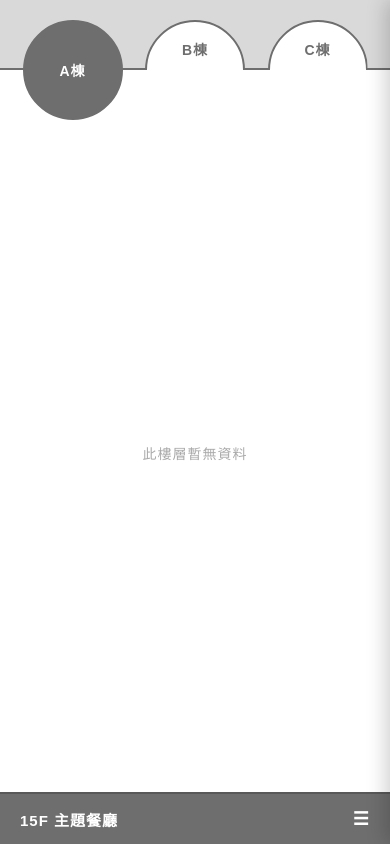
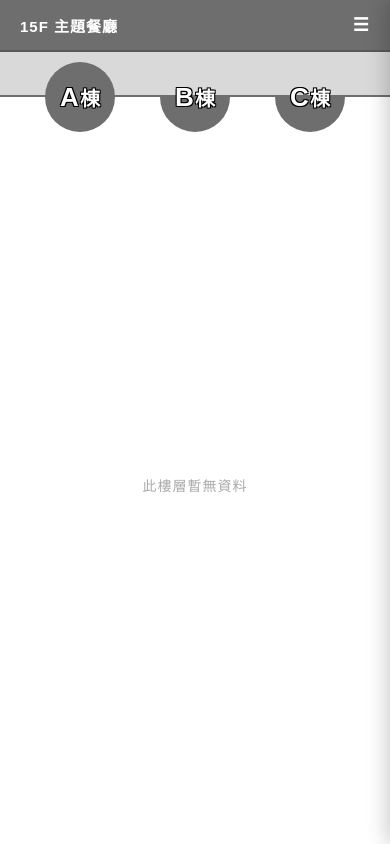
Before and after one commit to faypo/ChungyoOffical, a React (Vite) app in the folder dm-flipbook/: page /floor in a window 390 px wide. Built offline with nearby package versions, Linux system fonts and the light colour scheme.

Commit message:
[dev]調整版面以及圓圈顯示方式

```diff
--- a/dm-flipbook/public/floor-guide.json
+++ b/dm-flipbook/public/floor-guide.json
@@ -21,6 +21,74 @@
     { "id": "B3",  "label": "B3   國際美食街|主題餐廳"  },
     { "id": "B4-5",  "label": "B4-5   地下停車場"  }
   ],
+  "floorInfo": {
+    "A": {
+      "1F":   { "title": "", "icons": [] },
+      "2F":   { "title": "", "icons": [] },
+      "M2F":  { "title": "", "icons": [] },
+      "3F":   { "title": "", "icons": [] },
+      "4F":   { "title": "", "icons": [] },
+      "5F":   { "title": "", "icons": [] },
+      "6F":   { "title": "", "icons": [] },
+      "7F":   { "title": "", "icons": [] },
+      "8F":   { "title": "", "icons": [] },
+      "9F":   { "title": "", "icons": [] },
+      "10F":  { "title": "", "icons": [] },
+      "11F":  { "title": "", "icons": [] },
+      "12F":  { "title": "", "icons": [] },
+      "13F":  { "title": "", "icons": [] },
+      "14F":  { "title": "", "icons": [] },
+      "15F":  { "title": "", "icons": [] },
+      "B1":   { "title": "", "icons": [] },
+      "B2":   { "title": "", "icons": [] },
+      "B3":   { "title": "", "icons": [] },
+      "B4-5": { "title": "", "icons": [] }
+    },
+    "B": {
+      "1F":   { "title": "", "icons": [] },
+      "2F":   { "title": "", "icons": [] },
+      "M2F":  { "title": "", "icons": [] },
+      "3F":   { "title": "", "icons": [] },
+      "4F":   { "title": "", "icons": [] },
+      "5F":   { "title": "", "icons": [] },
+      "6F":   { "title": "", "icons": [] },
+      "7F":   { "title": "", "icons": [] },
+      "8F":   { "title": "", "icons": [] },
+      "9F":   { "title": "", "icons": [] },
+      "10F":  { "title": "", "icons": [] },
+      "11F":  { "title": "", "icons": [] },
+      "12F":  { "title": "", "icons": [] },
+      "13F":  { "title": "", "icons": [] },
+      "14F":  { "title": "", "icons": [] },
+      "15F":  { "title": "", "icons": [] },
+      "B1":   { "title": "", "icons": [] },
+      "B2":   { "title": "", "icons": [] },
+      "B3":   { "title": "", "icons": [] },
+      "B4-5": { "title": "", "icons": [] }
+    },
+    "C": {
+      "1F":   { "title": "", "icons": [] },
+      "2F":   { "title": "", "icons": [] },
+      "M2F":  { "title": "", "icons": [] },
+      "3F":   { "title": "", "icons": [] },
+      "4F":   { "title": "", "icons": [] },
+      "5F":   { "title": "", "icons": [] },
+      "6F":   { "title": "", "icons": [] },
+      "7F":   { "title": "", "icons": [] },
+      "8F":   { "title": "", "icons": [] },
+      "9F":   { "title": "", "icons": [] },
+      "10F":  { "title": "", "icons": [] },
+      "11F":  { "title": "", "icons": [] },
+      "12F":  { "title": "", "icons": [] },
+      "13F":  { "title": "", "icons": [] },
+      "14F":  { "title": "", "icons": [] },
+      "15F":  { "title": "15F 主題餐廳", "icons": ["cutlery.png", "toilet.png"] },
+      "B1":   { "title": "", "icons": [] },
+      "B2":   { "title": "", "icons": [] },
+      "B3":   { "title": "", "icons": [] },
+      "B4-5": { "title": "", "icons": [] }
+    }
+  },
   "counters": {
     "A": {
       "1F": [
@@ -186,7 +254,7 @@
         { "name": "SOB DEALL", "phone": "04-2225-3485", "description": "SOB DEALL。", "logo": "/floor-pic/Logo_Gift.jpg" }
       ],
       "12F": [
-        { "name": "瓦城泰式料理", "phone": "04-2220-5678", "description": "自1990年創立以來，已成為全台最大的泰式連鎖餐飲第一品牌，以高品質的道地美味、親切熱誠的服務，及溫馨舒適的環境，引領全台泰式餐飲風潮。。", "logo": "/floor-pic/瓦城.png" },
+        { "name": "瓦城泰式料理", "phone": "04-2220-5678", "description": "自1990年創立以來，已成為全台最大的泰式連鎖餐飲第一品牌，以高品質的道地美味、親切熱誠的服務，及溫馨舒適的環境，引領全台泰式餐飲風潮。", "logo": "/floor-pic/瓦城.png" },
         { "name": "京悅港式飲茶", "phone": "04-2223-3919", "description": "京悅港式飲茶。", "logo": "/floor-pic/京悅.png" }
       ],
       "13F": [
--- a/dm-flipbook/src/components/FloorGuide.css
+++ b/dm-flipbook/src/components/FloorGuide.css
@@ -60,44 +60,59 @@
   position: relative;
   width: 173px; height: 173px;
   border-radius: 50%;
-  border: 3px solid var(--bc, #6E6E6E);
-  background: #fff;
+  border: none;
+  background: transparent;
   cursor: pointer;
   font-family: inherit;
-  color: var(--bc, #6E6E6E);
+  color: #fff;
   pointer-events: auto;
-  transition: border-color 0.2s, background 0.2s, color 0.2s;
+  overflow: visible;
 }
 
-/* Inactive: clip bottom half — only top semicircle visible */
-.floor-tab-btn:not(.active) {
-  clip-path: polygon(0 0, 100% 0, 100% 50%, 0 50%);
-}
-.floor-tab-btn:not(.active):hover {
-  background: color-mix(in srgb, var(--bc, #6E6E6E) 15%, white);
-}
-.floor-tab-btn.active {
+/* Background circle — only this gets clipped */
+.floor-tab-bg {
+  position: absolute;
+  inset: 0;
+  border-radius: 50%;
   background: var(--bc, #6E6E6E);
-  border-color: var(--bc, #6E6E6E);
-  color: #fff;
+  clip-path: polygon(0 50%, 100% 50%, 100% 100%, 0 100%);
+  transition: background 0.2s;
 }
 
-/* Label: always sits in the top quarter so it stays visible when clipped */
+.floor-tab-btn.active .floor-tab-bg {
+  clip-path: none;
+}
+
+.floor-tab-btn:not(.active):hover .floor-tab-bg {
+  background: color-mix(in srgb, var(--bc, #6E6E6E) 80%, black);
+}
+
+/* Label: always at true centre of full circle, never clipped */
 .floor-tab-label {
   position: absolute;
   left: 0; right: 0;
   text-align: center;
-  top: 28%;
+  top: 50%;
   transform: translateY(-50%);
-  font-size: 20px;
-  font-weight: 700;
-  letter-spacing: 2px;
   pointer-events: none;
+  display: flex;
+  align-items: baseline;
+  justify-content: center;
+  gap: 1px;
+  z-index: 1;
 }
 
-/* Active tab: re-centre label in the full circle */
-.floor-tab-btn.active .floor-tab-label {
-  top: 50%;
+.floor-tab-letter {
+  font-size: 58px;
+  font-weight: 900;
+  line-height: 1;
+  text-shadow: -1px -1px 0 #000, 1px -1px 0 #000, -1px 1px 0 #000, 1px 1px 0 #000;
+}
+
+.floor-tab-suffix {
+  font-size: 22px;
+  font-weight: 700;
+  text-shadow: -1px -1px 0 #000, 1px -1px 0 #000, -1px 1px 0 #000, 1px 1px 0 #000;
 }
 
 .floor-content {
@@ -184,6 +199,36 @@
   line-height: 1.7;
 }
 
+/* ===== Floor intro block ===== */
+.floor-intro {
+  margin-bottom: 20px;
+  padding: 12px 16px;
+  display: flex;
+  flex-direction: column;
+  gap: 14px;
+}
+
+.floor-intro-title {
+  text-align: center;
+  font-size: 18px;
+  font-weight: 800;
+  color: #222;
+  letter-spacing: 2px;
+}
+
+.floor-intro-icons {
+  display: flex;
+  flex-wrap: wrap;
+  gap: 6px;
+  justify-content: flex-end;
+}
+
+.floor-intro-icon {
+  width: 24px;
+  height: 24px;
+  object-fit: contain;
+}
+
 /* ===== Mobile ===== */
 @media (max-width: 700px) {
   .floor-guide {
@@ -201,41 +246,46 @@
     position: relative;
   }
 
-  /* Fixed tab circles header */
+  /* Fixed tab circles header — sits below floor-menu-btn (52px)
+     bar 45px, circles 70px, padding-top 10px → circle centre at 10+35=45px = border */
   .floor-tabs {
     position: fixed;
-    top: 0;
+    top: 52px;
     left: 0; right: 0;
-    height: 70px;
+    height: 45px;
     transform: none;
     display: flex;
     justify-content: space-evenly;
     align-items: flex-start;
-    padding-top: 20px;
+    padding-top: 10px;
     background: var(--bc-bg, #D9D9D9);
     z-index: 100;
     pointer-events: none;
     border-bottom: 2px solid var(--bc, #6E6E6E);
+    overflow: visible;
   }
 
-  /* Smaller circles on mobile */
+  /* Mobile circles — 70px */
   .floor-tab-btn {
-    width: 100px; height: 100px;
-    border-width: 2px;
+    width: 70px; height: 70px;
+    border-width: 0;
     pointer-events: auto;
   }
 
-  .floor-tab-label {
-    font-size: 14px;
-    letter-spacing: 1px;
+  .floor-tab-letter {
+    font-size: 26px;
   }
 
-  /* Scrollable content: 70px circles bar + 2px border + 50px circle peek */
+  .floor-tab-suffix {
+    font-size: 20px;
+  }
+
+  /* Scrollable content: 52px menu + 45px bar + 2px border + 35px active circle peek */
   .floor-content {
     position: absolute;
-    top: 122px;
+    top: 134px;
     left: 0; right: 0;
-    bottom: 52px;
+    bottom: 0;
     overflow-y: auto;
     padding: 12px 12px 20px;
     border-top: none;
@@ -249,10 +299,10 @@
 
   .floor-card-name { font-size: 16px; }
 
-  /* ── Floor menu button (bottom full-width bar) ── */
+  /* ── Floor menu button (top full-width bar) ── */
   .floor-menu-btn {
     position: fixed;
-    bottom: 0;
+    top: 0;
     left: 0; right: 0;
     z-index: 110;
     display: flex;
@@ -262,7 +312,7 @@
     background: var(--bc, #6E6E6E);
     color: #fff;
     border: none;
-    border-top: 2px solid color-mix(in srgb, var(--bc, #6E6E6E) 80%, black);
+    border-bottom: 2px solid color-mix(in srgb, var(--bc, #6E6E6E) 80%, black);
     padding: 14px 20px;
     font-size: 15px;
     font-weight: 700;
--- a/dm-flipbook/src/components/FloorGuide.jsx
+++ b/dm-flipbook/src/components/FloorGuide.jsx
@@ -43,7 +43,8 @@ export default function FloorGuide() {
   if (loading) return <div className="page-status">載入中…</div>;
   if (!data)   return <div className="page-status page-error">資料載入失敗</div>;
 
-  const counters = data.counters?.[selectedBuilding]?.[selectedFloor] ?? [];
+  const counters  = data.counters?.[selectedBuilding]?.[selectedFloor] ?? [];
+  const floorInfo = data.floorInfo?.[selectedBuilding]?.[selectedFloor] ?? null;
   const currentFloorLabel = data.floors.find(f => f.id === selectedFloor)?.label ?? '';
 
   const handleFloorSelect = (id) => {
@@ -115,6 +116,22 @@ export default function FloorGuide() {
       <div className="floor-right">
         {/* Content — rendered FIRST so tabs paint on top */}
         <div className="floor-content" onTouchStart={onTouchStart} onTouchEnd={onTouchEnd}>
+          {/* 樓層大介紹區塊 */}
+          {floorInfo && (floorInfo.title || floorInfo.icons?.length > 0) && (
+            <div className="floor-intro">
+              {floorInfo.title && (
+                <div className="floor-intro-title">{floorInfo.title}</div>
+              )}
+              {floorInfo.icons?.length > 0 && (
+                <div className="floor-intro-icons">
+                  {floorInfo.icons.map((icon, i) => (
+                    <img key={i} className="floor-intro-icon" src={`/floor-pic/icon/${icon}`} alt={icon} />
+                  ))}
+                </div>
+              )}
+            </div>
+          )}
+
           {counters.length === 0 ? (
             <div className="floor-empty">此樓層暫無資料</div>
           ) : (
@@ -153,7 +170,11 @@ export default function FloorGuide() {
               className={`floor-tab-btn${selectedBuilding === b ? ' active' : ''}`}
               onClick={() => setSelectedBuilding(b)}
             >
-              <span className="floor-tab-label">{b}棟</span>
+              <span className="floor-tab-bg" />
+              <span className="floor-tab-label">
+                <span className="floor-tab-letter">{b}</span>
+                <span className="floor-tab-suffix">棟</span>
+              </span>
             </button>
           ))}
         </div>
```
Also changed, not shown: dm-flipbook/public/floor-pic/icon/cutlery.png (added), dm-flipbook/public/floor-pic/icon/toilet.png (added).
